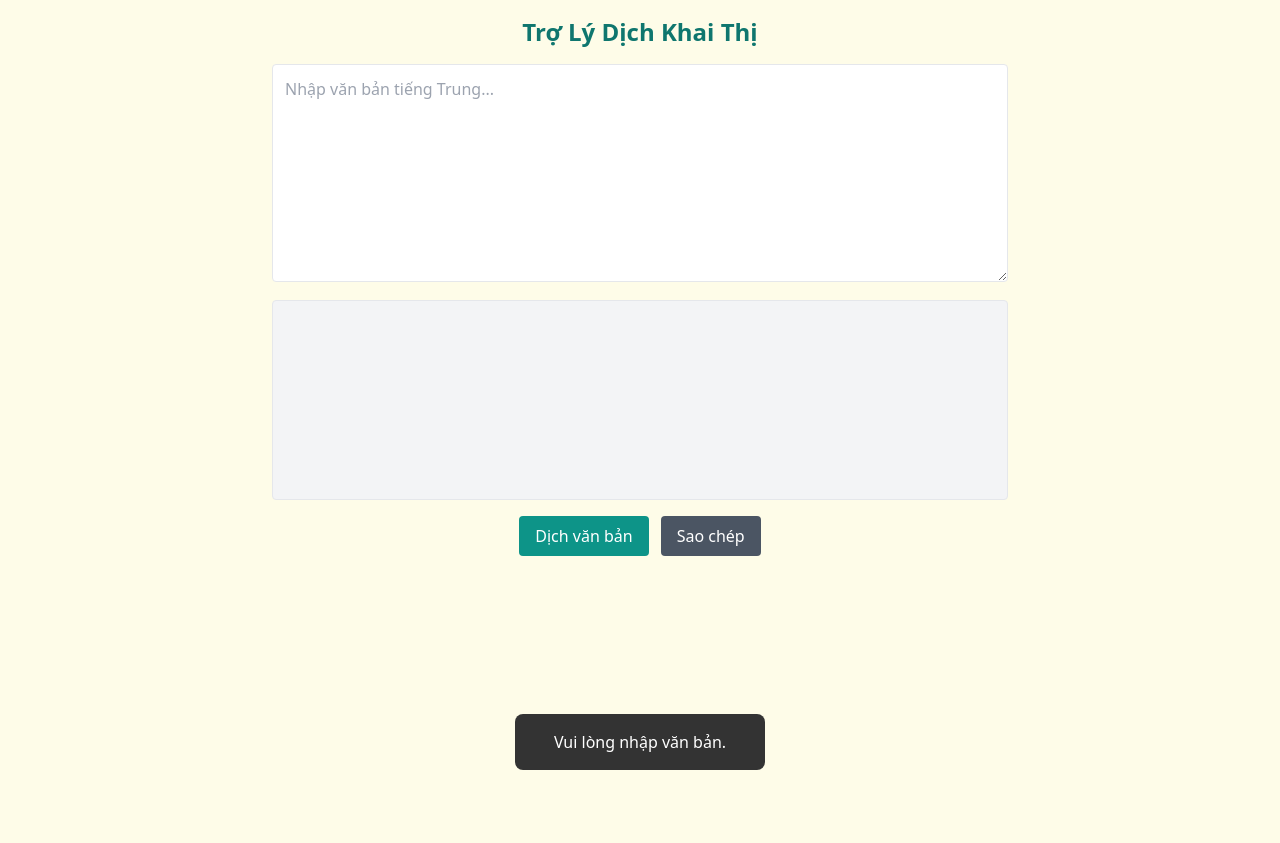
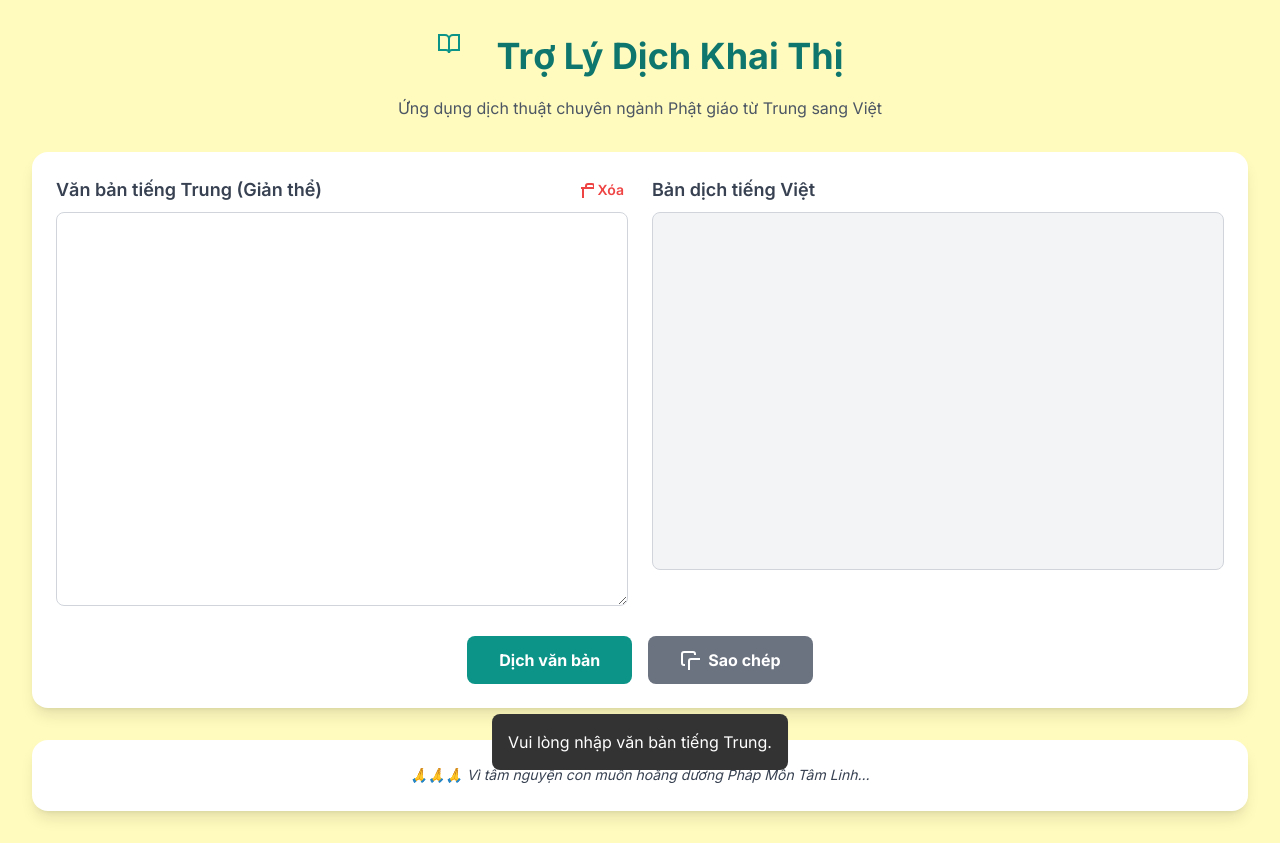
Before and after one commit to patonline85/dich-thuat-render-2, a plain HTML site: page index.html in a window 1280 px wide. Both pictures are taken after a click on the button "Dịch văn bản". Before the commit the page ends 800 px from the top, so only its background shows below. Drawn offline with nearby package versions, Linux system fonts and the light colour scheme.

Commit message:
Update index.html

```diff
--- a/index.html
+++ b/index.html
@@ -3,95 +3,146 @@
 <head>
   <meta charset="UTF-8" />
   <meta name="viewport" content="width=device-width, initial-scale=1.0">
-<title>Trợ Lý Dịch Khai Thị</title>
+  <title>Trợ Lý Dịch Khai Thị - Ứng dụng Dịch thuật Phật giáo</title>
   <script src="https://cdn.tailwindcss.com"></script>
+  <link href="https://fonts.googleapis.com/css2?family=Inter:wght@400;500;600;700&display=swap" rel="stylesheet">
   <style>
+    body { font-family: 'Inter', sans-serif; }
+    .loader { border-top-color: #3498db; animation: spin 1s linear infinite; }
+    @keyframes spin { 0% { transform: rotate(0deg); } 100% { transform: rotate(360deg); } }
     .toast {
-  visibility: hidden; min-width: 250px; background: #333; color: #fff;
-  text-align: center; border-radius: 8px; padding: 16px;
-  position: fixed; bottom: 30px; left: 50%; transform: translateX(-50%);
-  opacity: 0; transition: opacity 0.5s, visibility 0.5s;
+      visibility: hidden; min-width: 250px; background-color: #333; color: #fff;
+      text-align: center; border-radius: 8px; padding: 16px; position: fixed; z-index: 100;
+      left: 50%; transform: translateX(-50%); bottom: 30px; opacity: 0; transition: opacity 0.5s, visibility 0.5s;
     }
     .toast.show { visibility: visible; opacity: 1; }
-.loader {
-  border: 4px solid #f3f3f3; border-top: 4px solid #3498db;
-  border-radius: 50%; width: 24px; height: 24px;
-  animation: spin 1s linear infinite;
-}
-@keyframes spin { 0% { transform: rotate(0deg);} 100% { transform: rotate(360deg);}}
   </style>
 </head>
-<body class="bg-yellow-50 font-sans text-gray-800">
-<div class="max-w-3xl mx-auto p-4">
-  <h1 class="text-2xl font-bold text-center text-teal-700 mb-4">Trợ Lý Dịch Khai Thị</h1>
-  <textarea id="chinese-text" rows="8" class="w-full p-3 border rounded mb-3" placeholder="Nhập văn bản tiếng Trung..."></textarea>
-  <div id="vietnamese-text" class="w-full min-h-[200px] p-3 border rounded bg-gray-100 whitespace-pre-wrap"></div>
-  <div class="flex gap-3 mt-4 justify-center">
-    <button id="translate-button" class="bg-teal-600 text-white px-4 py-2 rounded flex items-center">
-      <div id="loader" class="loader hidden mr-2"></div>
+<body class="bg-[#fffbbe] text-gray-800">
+  <div class="container mx-auto p-4 md:p-8">
+    <header class="text-center mb-8">
+      <div class="flex justify-center items-center mb-4">
+        <svg xmlns="http://www.w3.org/2000/svg" width="48" height="48" fill="none" stroke="currentColor" stroke-width="2" class="text-teal-600">
+          <path d="M2 3h6a4 4 0 0 1 4 4v14a3 3 0 0 0-3-3H2z"></path>
+          <path d="M22 3h-6a4 4 0 0 0-4 4v14a3 3 0 0 1 3-3h7z"></path>
+        </svg>
+        <h1 class="text-3xl md:text-4xl font-bold text-teal-700 ml-3">Trợ Lý Dịch Khai Thị</h1>
+      </div>
+      <p class="text-md text-gray-600">Ứng dụng dịch thuật chuyên ngành Phật giáo từ Trung sang Việt</p>
+    </header>
+    <main class="bg-white p-6 rounded-2xl shadow-lg">
+      <div class="grid grid-cols-1 md:grid-cols-2 gap-6">
+        <div>
+          <div class="flex justify-between items-center mb-2">
+            <label for="chinese-text" class="block text-lg font-semibold text-gray-700">Văn bản tiếng Trung (Giản thể)</label>
+            <button id="clear-button" class="text-sm text-red-500 hover:text-red-700 font-semibold flex items-center p-1 rounded-md">
+              <svg xmlns="http://www.w3.org/2000/svg" width="16" height="16" fill="none" stroke="currentColor" stroke-width="2" class="mr-1">
+                <polyline points="3 6 5 6 21 6"></polyline>
+                <path d="M19 6v14a2 2 0 0 1-2 2H7a2 2 0 0 1-2-2V6m3 0V4a2 2 0 0 1 2-2h4a2 2 0 0 1 2 2v2"></path>
+              </svg> Xóa
+            </button>
+          </div>
+          <textarea id="chinese-text" rows="15" class="w-full p-4 border border-gray-300 rounded-lg focus:ring-2 focus:ring-teal-500"></textarea>
+        </div>
+        <div>
+          <label for="vietnamese-text" class="block text-lg font-semibold mb-2 text-gray-700">Bản dịch tiếng Việt</label>
+          <div class="relative">
+            <div id="vietnamese-text" style="white-space: pre-wrap; min-height: 358px;" class="w-full p-4 border border-gray-300 rounded-lg bg-gray-100"></div>
+          </div>
+        </div>
+      </div>
+      <div class="text-center mt-6 flex justify-center items-center space-x-4">
+        <button id="translate-button" class="bg-teal-600 hover:bg-teal-700 text-white font-bold py-3 px-8 rounded-lg flex items-center">
+          <svg id="loader" class="loader hidden border-4 border-t-4 border-gray-200 h-6 w-6 mr-3" viewBox="0 0 24 24"></svg>
           <span id="button-text">Dịch văn bản</span>
         </button>
-    <button id="copy-button" class="bg-gray-600 text-white px-4 py-2 rounded">Sao chép</button>
+        <button id="copy-button" class="bg-gray-500 hover:bg-gray-600 text-white font-bold py-3 px-8 rounded-lg flex items-center">
+          <svg xmlns="http://www.w3.org/2000/svg" width="20" height="20" fill="none" stroke="currentColor" stroke-width="2" class="mr-2">
+            <rect x="9" y="9" width="13" height="13" rx="2" ry="2"></rect>
+            <path d="M5 15H4a2 2 0 0 1-2-2V4a2 2 0 0 1 2-2h9a2 2 0 0 1 2 2v1"></path>
+          </svg> Sao chép
+        </button>
       </div>
+    </main>
+    <footer class="text-center mt-8 text-gray-500 text-sm">
+      <div class="mt-8 bg-white p-6 rounded-2xl shadow-lg">
+        <p class="italic leading-relaxed text-gray-700">
+          🙏🙏🙏 Vì tâm nguyện con muốn hoằng dương Pháp Môn Tâm Linh...
+        </p>
+      </div>
+    </footer>
   </div>
   <div id="toast" class="toast"></div>
-
   <script>
-const btn = document.getElementById('translate-button');
-const chineseInput = document.getElementById('chinese-text');
-const output = document.getElementById('vietnamese-text');
+    document.addEventListener('DOMContentLoaded', () => {
+      const translateButton = document.getElementById('translate-button');
+      const chineseTextArea = document.getElementById('chinese-text');
+      const vietnameseOutputDiv = document.getElementById('vietnamese-text');
+      const copyButton = document.getElementById('copy-button');
+      const clearButton = document.getElementById('clear-button');
       const loader = document.getElementById('loader');
       const buttonText = document.getElementById('button-text');
       const toast = document.getElementById('toast');
 
-function showToast(msg) {
-  toast.textContent = msg;
+      const showToast = (message) => {
+        toast.textContent = message;
         toast.classList.add('show');
         setTimeout(() => toast.classList.remove('show'), 3000);
-}
+      };
 
-btn.addEventListener('click', async () => {
-  const text = chineseInput.value.trim();
-  if (!text) return showToast('Vui lòng nhập văn bản.');
+      clearButton.addEventListener('click', () => {
+        chineseTextArea.value = '';
+        vietnameseOutputDiv.textContent = '';
+        showToast('Đã xóa nội dung.');
+      });
 
+      translateButton.addEventListener('click', async () => {
+        const chineseText = chineseTextArea.value.trim();
+        if (!chineseText) { showToast("Vui lòng nhập văn bản tiếng Trung."); return; }
         loader.classList.remove('hidden');
         buttonText.textContent = 'Đang dịch...';
-  btn.disabled = true;
-  output.textContent = '';
+        translateButton.disabled = true;
+        vietnameseOutputDiv.textContent = '';
 
         try {
-    const res = await fetch('/api/translate', {
-      method: 'POST',
-      headers: {'Content-Type':'application/json'},
-      body: JSON.stringify({ chineseText: text })
+          const response = await fetch('/api/translate', {
+            method: 'POST', headers: { 'Content-Type': 'application/json' },
+            body: JSON.stringify({ chineseText })
           });
-    if (!res.ok) throw new Error(await res.text());
+          if (!response.ok) throw new Error(await response.text());
+          const reader = response.body.getReader();
+          const decoder = new TextDecoder();
+          let buffer = '';
 
-    const reader = res.body.getReader();
-    const decoder = new TextDecoder();
-
-    while(true){
-      const {done, value} = await reader.read();
-      if(done) break;
-      output.textContent += decoder.decode(value, {stream:true});
+          while (true) {
+            const { done, value } = await reader.read();
+            if (done) break;
+            buffer += decoder.decode(value, { stream: true });
+            const chunks = buffer.split('\n').filter(line => line.trim());
+            buffer = ''; // clear after processing
+            for (const chunk of chunks) {
+              try {
+                const json = JSON.parse(chunk);
+                const textPart = json.candidates?.[0]?.content?.parts?.[0]?.text;
+                if (textPart) vietnameseOutputDiv.textContent += textPart;
+              } catch (e) { /* ignore */ }
             }
-  } catch(e){
-    console.error(e);
-    showToast('Lỗi khi dịch: ' + e.message);
+          }
+        } catch (error) {
+          console.error(error);
+          vietnameseOutputDiv.textContent = 'Đã xảy ra lỗi khi dịch: ' + error.message;
+          showToast("Lỗi! Vui lòng thử lại.");
         } finally {
           loader.classList.add('hidden');
           buttonText.textContent = 'Dịch văn bản';
-    btn.disabled = false;
+          translateButton.disabled = false;
         }
       });
 
-document.getElementById('copy-button').addEventListener('click', async()=>{
-  try {
-    await navigator.clipboard.writeText(output.textContent);
-    showToast('Đã sao chép kết quả!');
-  } catch(e){
-    showToast('Không thể sao chép.');
-  }
+      copyButton.addEventListener('click', () => {
+        const text = `Bản gốc:\n${chineseTextArea.value.trim()}\n\nBản dịch:\n${vietnameseOutputDiv.textContent.trim()}`;
+        navigator.clipboard.writeText(text).then(() => showToast("Đã sao chép!"));
+      });
     });
   </script>
 </body>
```
Lines whose indentation alone changed are shown as unchanged.
